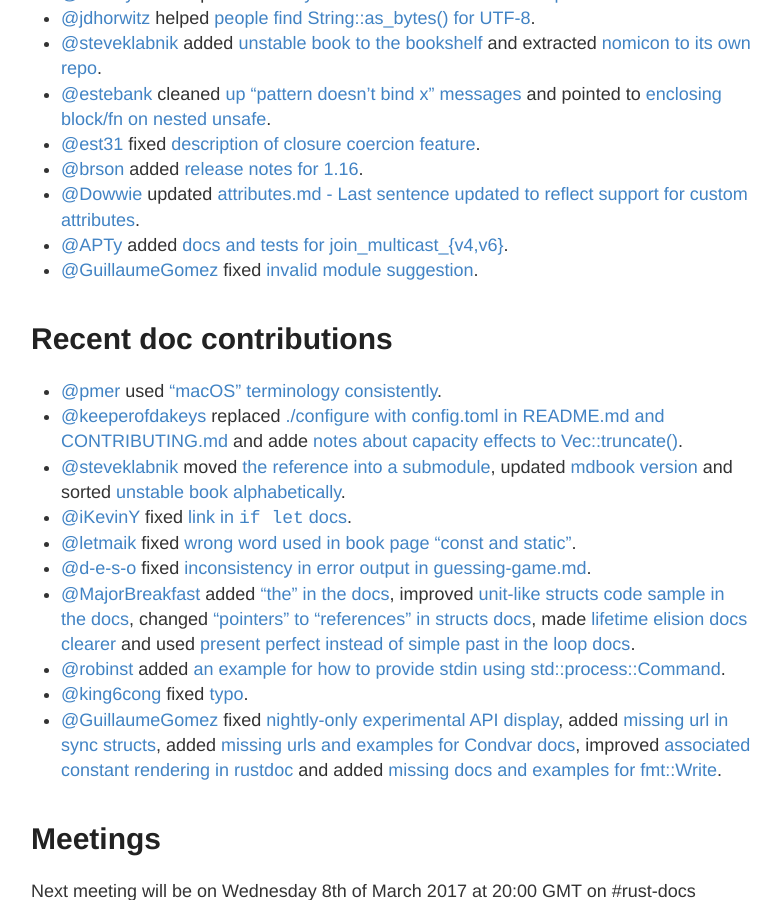
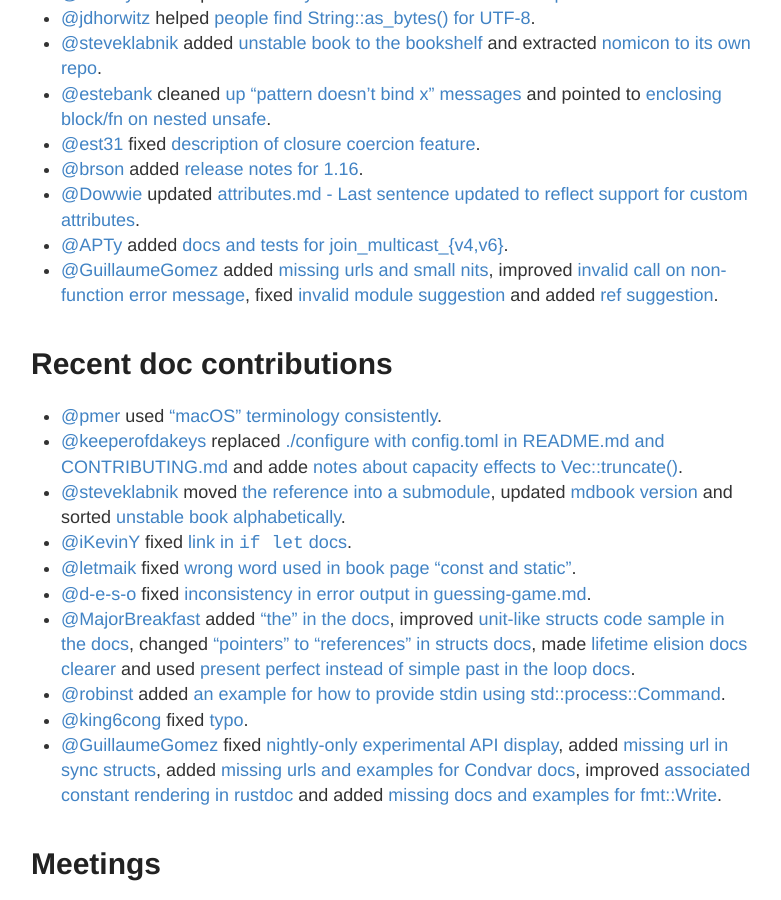
Before and after one commit to GuillaumeGomez/this-week-in-rust-docs, a Jekyll site: the page built from _posts/2017-3-5-this-week-in-rust-docs-46.md, in a window 1280 px wide and 900 px high, scrolled down 1017 px. Shown: the whole window, without its empty margins (249-1030 px from the left). Built offline with Jekyll 4.4.1, drawn with Linux system fonts in a browser that asks for light colours.

Commit message:
Add missing PRs

```diff
--- a/_posts/2017-3-5-this-week-in-rust-docs-46.md
+++ b/_posts/2017-3-5-this-week-in-rust-docs-46.md
@@ -42,7 +42,7 @@ There are currently around 70 other documentation issues opened. Look for [A-doc
 * [@brson](https://github.com/brson) added [release notes for 1.16](https://github.com/rust-lang/rust/pull/39835).
 * [@Dowwie](https://github.com/Dowwie) updated [attributes.md - Last sentence updated to reflect support for custom attributes](https://github.com/rust-lang/rust/pull/39691).
 * [@APTy](https://github.com/APTy) added [docs and tests for join_multicast_{v4,v6}](https://github.com/rust-lang/rust/pull/39007).
-* [@GuillaumeGomez](https://github.com/GuillaumeGomez) fixed [invalid module suggestion](https://github.com/rust-lang/rust/pull/38255).
+* [@GuillaumeGomez](https://github.com/GuillaumeGomez) added [missing urls and small nits](https://github.com/rust-lang/rust/pull/39513), improved [invalid call on non-function error message](https://github.com/rust-lang/rust/pull/39814), fixed [invalid module suggestion](https://github.com/rust-lang/rust/pull/38255) and added [ref suggestion](https://github.com/rust-lang/rust/pull/37658).
 
 # Recent doc contributions
 
```
